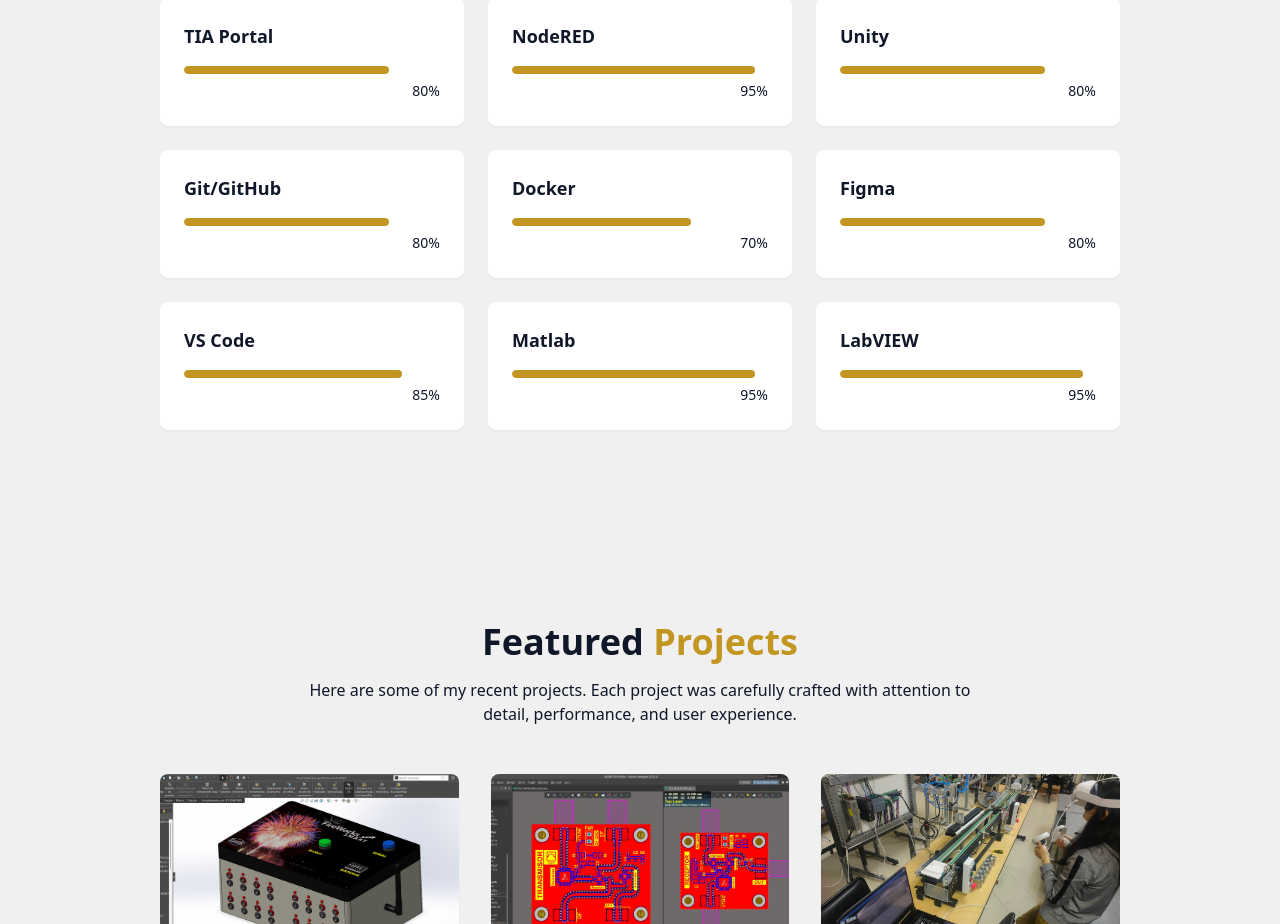
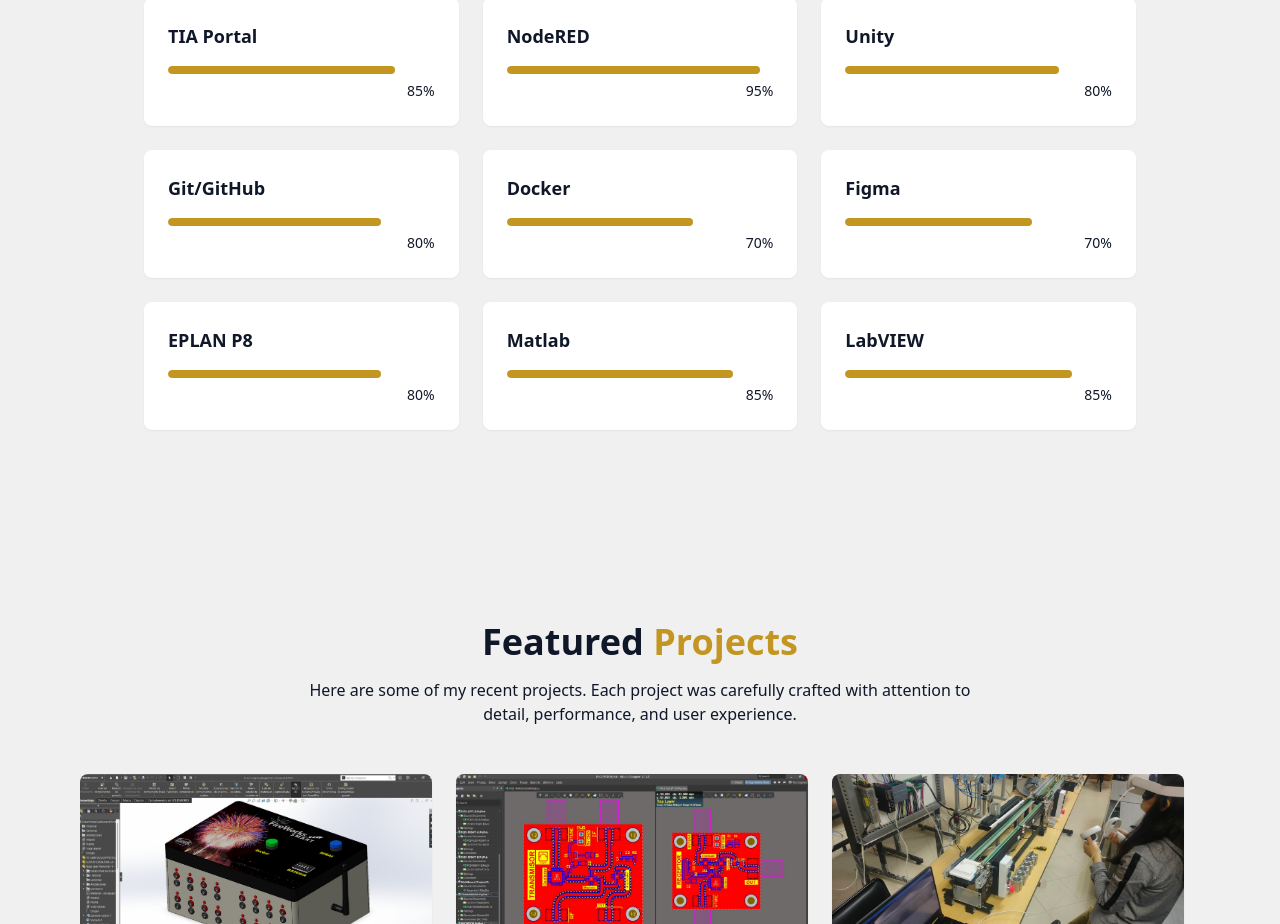
Before and after one commit to ElectroCoderEC/electrocoderec.github.io, a React (Vite) app: page / in a window 1280 px wide. Shown: the part 1876-2800 px from the top of the page. Built offline with nearby package versions, Linux system fonts and the light colour scheme.

Commit message:
slider horizontal proyectos

```diff
--- a/src/components/ContactSection.jsx
+++ b/src/components/ContactSection.jsx
@@ -160,12 +160,12 @@
           </div>
 
           <div
-            className="bg-card p-8 rounded-lg shadow-xs"
+            className="bg-card p-8 rounded-lg shadow-xs card-hover"
             onSubmit={handleSubmit}
           >
             <h3 className="text-2xl font-semibold mb-6">  {t('contact.sendMessage')}</h3>
 
-            <form className="space-y-6">
+            <form className="space-y-6 ">
               <div>
                 <label
                   htmlFor="name"
--- a/src/components/HeroSection.jsx
+++ b/src/components/HeroSection.jsx
@@ -1,6 +1,5 @@
 import { ArrowDown } from "lucide-react";
 import { useTranslation } from "../hooks/useTranslation";
-
 export const HeroSection = () => {
   const { t } = useTranslation();
 
--- a/src/components/Navbar.jsx
+++ b/src/components/Navbar.jsx
@@ -50,7 +50,7 @@
     <nav
       className={cn(
         "fixed w-full z-40 transition-all duration-300",
-        isScrolled ? "py-3  bg-background/80 backdrop-blur-md shadow-sm bg-card"  : "py-5"
+        isScrolled ? "py-3   shadow-sm bg-card"  : "py-5"
       )}
     >
       <div className="container relative flex items-center justify-between px-4">
--- a/src/components/SkillsSection.jsx
+++ b/src/components/SkillsSection.jsx
@@ -7,48 +7,51 @@
   // Frontend
   { name: "HTML/CSS", level: 95, category: "frontend" },
   { name: "JavaScript", level: 90, category: "frontend" },
-  { name: "React", level: 90, category: "frontend" },
-  { name: "TypeScript", level: 85, category: "frontend" },
-  { name: "Tailwind CSS", level: 90, category: "frontend" },
-  { name: "Angular", level: 80, category: "frontend" },
+  { name: "React", level: 80, category: "frontend" },
+  { name: "TypeScript", level: 65, category: "frontend" },
+  { name: "Tailwind CSS", level: 80, category: "frontend" },
+  { name: "Angular", level: 70, category: "frontend" },
 
   // Backend
   { name: "Node.js", level: 80, category: "backend" },
-  { name: "C/C++", level: 75, category: "backend" },
-  { name: "Java", level: 70, category: "backend" },
-  { name: "C#", level: 65, category: "backend" },
-  { name: "Python", level: 60, category: "backend" },
+  { name: "C/C++", level: 95, category: "backend" },
+  { name: "Java", level: 80, category: "backend" },
+  { name: "C#", level: 75, category: "backend" },
+  { name: "Python", level: 95, category: "backend" },
 
   // Databases
   { name: "SQL Server", level: 80, category: "database" },
   { name: "MongoDB", level: 70, category: "database" },
-  { name: "MySQL", level: 75, category: "database" },
-  { name: "Firebase", level: 70, category: "database" },
+  { name: "MySQL", level: 85, category: "database" },
+  { name: "Firebase", level: 90, category: "database" },
   { name: "PostgreSQL", level: 70, category: "database" },
 
   // Tools
-  { name: "TIA Portal", level: 80, category: "tools" },
+  { name: "TIA Portal", level: 85, category: "tools" },
   { name: "NodeRED", level: 95, category: "tools" },
   { name: "Unity", level: 80, category: "tools" },
   { name: "Git/GitHub", level: 80, category: "tools" },
   { name: "Docker", level: 70, category: "tools" },
-  { name: "Figma", level: 80, category: "tools" },
-  { name: "VS Code", level: 85, category: "tools" },
-  { name: "Matlab", level: 95, category: "tools" },
-  { name: "LabVIEW", level: 95, category: "tools" },
+  { name: "Figma", level: 70, category: "tools" },
+  { name: "EPLAN P8", level: 80, category: "tools" },
+  { name: "Matlab", level: 85, category: "tools" },
+  { name: "LabVIEW", level: 85, category: "tools" },
 
    // PCB Design
-  { name: "KiCad", level: 70, category: "pcb design" },
+  { name: "KiCad", level: 80, category: "pcb design" },
   { name: "Eagle", level: 90, category: "pcb design" },
-  { name: "Altium Designer", level: 80, category: "pcb design" },
-  { name: "Proteus", level: 90, category: "pcb design" },
+  { name: "Altium Designer", level: 85, category: "pcb design" },
+  { name: "Proteus", level: 95, category: "pcb design" },
+  { name: "EasyEDA", level: 90, category: "pcb design" },
+
+
 
     // 3d Design
   { name: "SolidWorks", level: 80, category: "3d design" },
   { name: "Fusion 360", level: 80, category: "3d design" },
-  { name: "Blender", level: 80, category: "3d design" },
-  { name: "Factory I/O", level: 80, category: "3d design" },
-  { name: "Machines Simulator", level: 80, category: "3d design" },
+  { name: "Blender", level: 70, category: "3d design" },
+  { name: "Factory IO", level: 80, category: "3d design" },
+  { name: "Machines Simulator", level: 65, category: "3d design" },
 ];
 
 
--- a/src/index.css
+++ b/src/index.css
@@ -105,7 +105,7 @@
 
 @utility container {
   margin-inline: auto;
-  padding-inline: 2rem;
+  padding-inline: 1rem;
 
   @media (width >= 640px) {
     max-width: 640px;
@@ -131,6 +131,35 @@
 
 @utility card-hover {
   @apply transition-transform duration-300 hover:scale-[1.02] hover:shadow-lg;
+
+   &::before {
+    content: '';
+    position: absolute;
+    inset: 0;
+    border-radius: 0.5rem;
+    padding: 2px;
+    background: linear-gradient(135deg,
+      hsl(var(--primary)) 0%,
+      hsl(45, 90%, 65%) 50%,
+      hsl(var(--primary)) 100%
+    );
+    -webkit-mask: linear-gradient(#fff 0 0) content-box, linear-gradient(#fff 0 0);
+    -webkit-mask-composite: xor;
+    mask-composite: exclude;
+    opacity: 0;
+    transition: opacity 0.5s ease;
+    pointer-events: none; /* CRÍTICO: Permite que los clicks pasen a través */
+    z-index: 1;
+  }
+
+   &:hover {
+    transform: translateY(-4px);
+
+    &::before {
+      opacity: 1;
+      animation: border-rotate 3s linear infinite;
+    }
+  }
 }
 
 @utility gradient-border {
--- a/src/translations/de.js
+++ b/src/translations/de.js
@@ -28,8 +28,8 @@
 
     subtitle4: 'Forschung und Entwicklung',
     description5: 'Leitung von F&E-Projekten mit Schwerpunkt auf der Integration aufkommender Technologien wie KI, Computer Vision und XR in praktische Anwendungen.',
-
     subtitle5: 'Produktdesign',
+    subtitle6: 'Produktdesign',
     description6: '3D-Design und -Modellierung mit CAD-Tools zur Erstellung innovativer Prototypen für digitale und physische Produkte mit immersiven Extended-Reality-Erlebnissen (VR/AR/MR).',
 },
 
@@ -62,7 +62,7 @@
 
   hero: {
     greeting: 'Hallo, ich bin',
-    description: 'Ich bin leidenschaftlich an Technologie und Wissenschaft interessiert. Ich bin Autodidakt, diszipliniert, verantwortungsbewusst und engagiert. Ich liebe Innovation.',
+    description: 'Technologie- und Wissenschaftsbegeisterter mit einem selbstgesteuerten Ansatz zum Lernen und zur Problemlösung. Ich bringe Disziplin, Verantwortungsbewusstsein und echtes Engagement in jedes Projekt ein und suche ständig nach innovativen Lösungen, die Grenzen verschieben und bedeutende Auswirkungen erzielen.',
     cta: 'Meine Arbeit ansehen',
     scroll: 'Scrollen'
   },
--- a/src/translations/en.js
+++ b/src/translations/en.js
@@ -29,8 +29,8 @@
 
     subtitle4: 'Research and Development',
     description5: 'Leadership of R&D projects focused on integrating emerging technologies such as AI, Computer Vision, and XR into practical applications.',
-
     subtitle5: 'Product Design',
+    subtitle6: 'Product Design',
     description6: '3D design and modeling with CAD tools to create innovative prototypes for digital and physical products, featuring immersive extended reality experiences (VR/AR/MR).',
 },
 
@@ -63,7 +63,7 @@
 
   hero: {
     greeting: 'Hi, I\'m',
-    description: 'I am passionate about technology and science. I\'m self-taught, disciplined, responsible and committed to work. I love innovation.',
+    description: 'Technology and science enthusiast with a self-driven approach to learning and problem-solving. I bring discipline, accountability, and genuine commitment to every project, constantly seeking innovative solutions that push boundaries and create meaningful impact.',
     cta: 'View My Work',
     scroll: 'Scroll'
   },
--- a/src/translations/es.js
+++ b/src/translations/es.js
@@ -31,8 +31,8 @@
 
     subtitle4: 'Investigación y Desarrollo',
     description5: 'Liderazgo de proyectos de I+D enfocados en integrar tecnologías emergentes como IA, Visión por Computadora y XR en aplicaciones prácticas.',
-
-    Subtitle5: 'Diseño del Producto',
+    subtitle5: 'Diseño del Producto',
+    Subtitle6: 'Diseño del Producto',
     description6:'Diseño y modelado 3D con herramientas CAD para crear prototipos innovadores de productos digitales y físicos, con experiencias inmersivas en realidad extendida (VR/AR/MR).',
   },
 
@@ -65,7 +65,7 @@
 
   hero: {
     greeting: 'Hola, soy',
-    description: 'Soy apasionado por la tecnología y la ciencia. Soy autodidacta, disciplinado, responsable y comprometido con el trabajo. Me encanta la innovación.',
+    description: 'Entusiasta de la tecnología y la ciencia con un enfoque autodidacta para el aprendizaje y la resolución de problemas. Aporto disciplina, responsabilidad y un compromiso genuino a cada proyecto, buscando constantemente soluciones innovadoras que rompan barreras y generen un impacto significativo.',
     cta: 'Ver Mi Trabajo',
     scroll: 'Desplazar'
   },
--- a/src/translations/fr.js
+++ b/src/translations/fr.js
@@ -28,8 +28,8 @@
 
     subtitle4: 'Recherche et Développement',
     description5: 'Direction de projets de R&D axés sur l\'intégration de technologies émergentes telles que l\'IA, la Vision par Ordinateur et la XR dans des applications pratiques.',
-
     subtitle5: 'Conception de Produits',
+    subtitle6: 'Conception de Produits',
     description6: 'Conception et modélisation 3D avec des outils CAO pour créer des prototypes innovants de produits numériques et physiques, avec des expériences immersives en réalité étendue (VR/AR/MR).',
 },
 
@@ -60,7 +60,7 @@
 
   hero: {
     greeting: 'Bonjour, je suis',
-    description: 'Passionné par la technologie et la science. Je suis autodidacte, discipliné, responsable et engagé dans mon travail. J’adore l’innovation.',
+    description: 'Passionné par la technologie et la science, j\'adopte une approche autodidacte pour l\'apprentissage et la résolution de problèmes. J\'apporte discipline, responsabilité et engagement sincère à chaque projet, cherchant constamment des solutions innovantes qui repoussent les limites et créent un impact significatif.',
     cta: 'Voir mes projets',
     scroll: 'Défiler'
   },
```
Also changed, not shown: src/components/ProjectsSection.jsx (+130 -23 lines).
